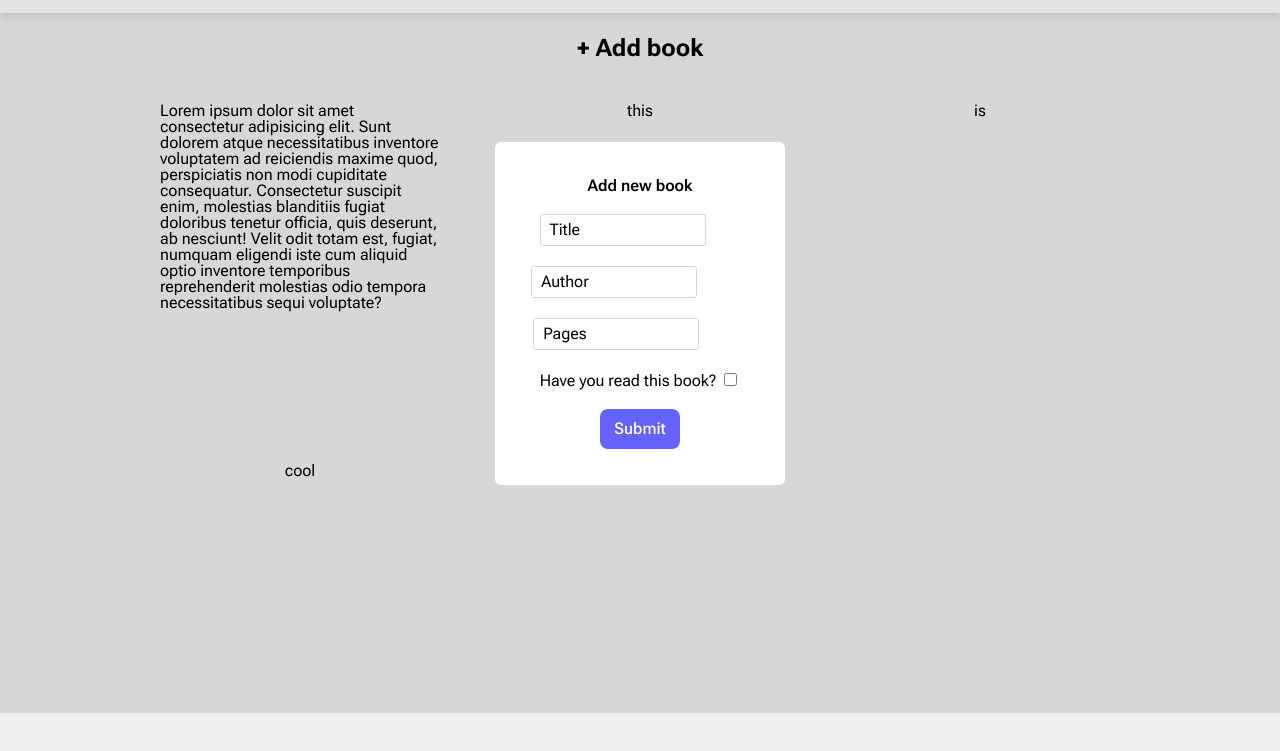
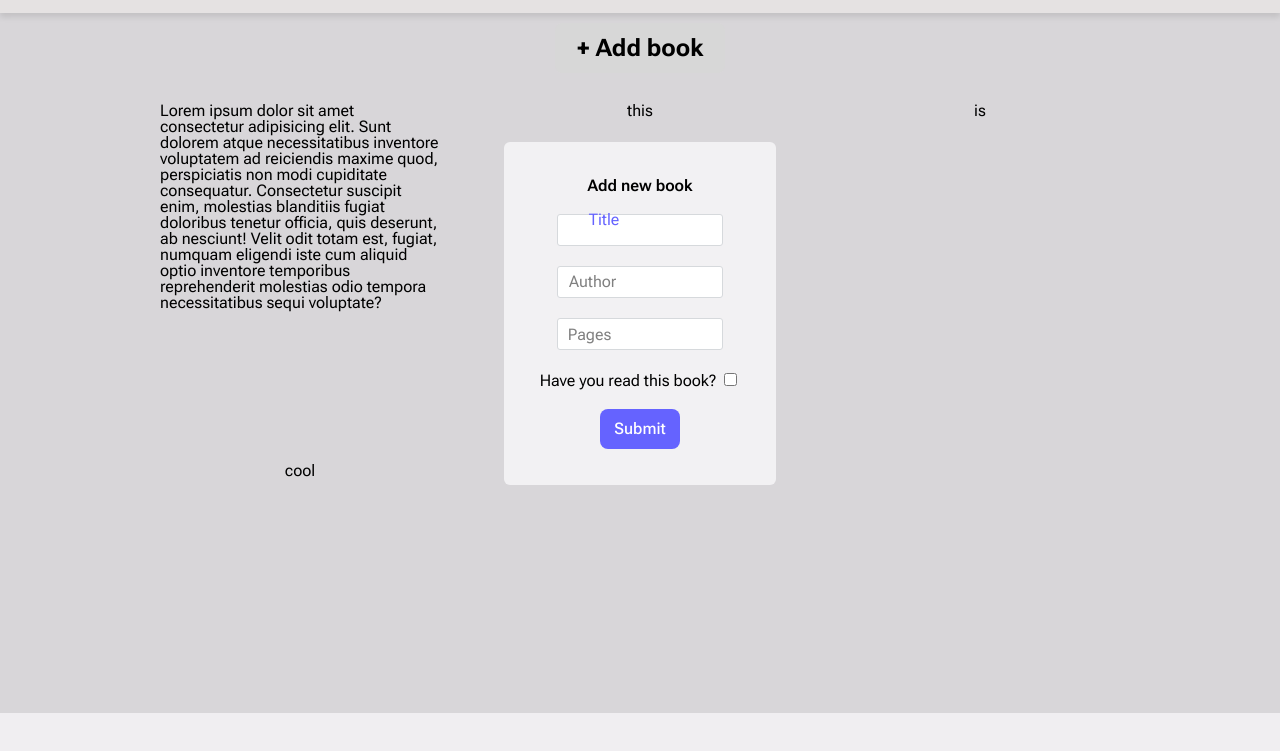
Before and after one commit to SK-2022/Library, a website: page public/index.html in a window 1280 px wide. Both pictures are taken after a click on the button "+ Add book". Shown: the part 87-838 px from the top of the page. Drawn offline with Linux system fonts and the light colour scheme.

Commit message:
Use appropriate spacing for the labels in the dialog box

```diff
--- a/public/index.html
+++ b/public/index.html
@@ -42,15 +42,15 @@
             <div class="form-heading">Add new book</div>
             <div class="input-box">
                 <input type="text" required>
-                <label>Title</label>
+                <label class="title-label">Title</label>
             </div>
             <div class="input-box">
                 <input type="text" required>
-                <label>Author</label>
+                <label class="author-label">Author</label>
             </div>
             <div class="input-box">
                 <input type="number" required>
-                <label>Pages</label>
+                <label class="pages-label">Pages</label>
             </div>
             <label class="checkbox-label" for="reading-status">
                 <span>Have you read this book?</span>
--- a/style.css
+++ b/style.css
@@ -155,6 +155,7 @@ body {
 	position: fixed;
 	border-radius: 6px;
 	border: none;
+	background-color: #f2f1f3;
 }
 
 .form-heading{
@@ -172,9 +173,34 @@ body {
 	outline: none;
 }
 
-.input-box label{
-	position: relative;
+.input-box input:focus ~ label,
+.input-box input:valid ~ label{
+
+	color: #6563FF;
+	transform: translateX(20px) translateY(-10px);
+}
+
+.input-box .title-label{
+	position: absolute;
+	right: 177px;
+	top: 80px;
+	color: grey;
+
+}
+
+.input-box .author-label{
+	position: absolute;
 	right: 160px;
+	top: 132px;
+	color: grey;
+
+}
+.input-box .pages-label{
+	position: absolute;
+	right: 165px;
+	top: 185px;
+	color: grey;
+
 }
 
 form .book-submit-button{
```
